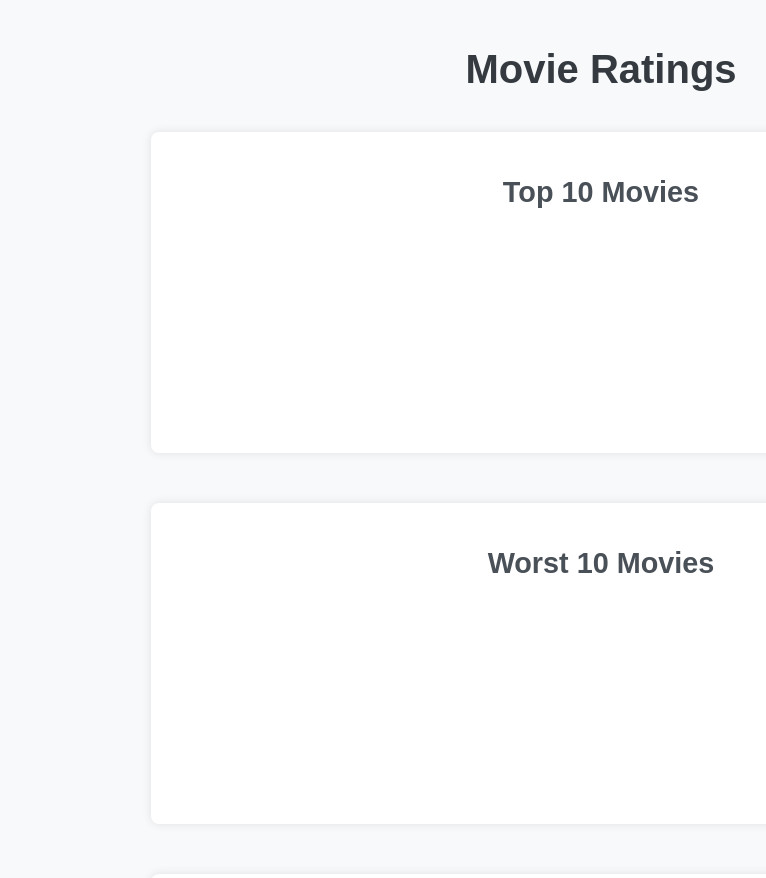
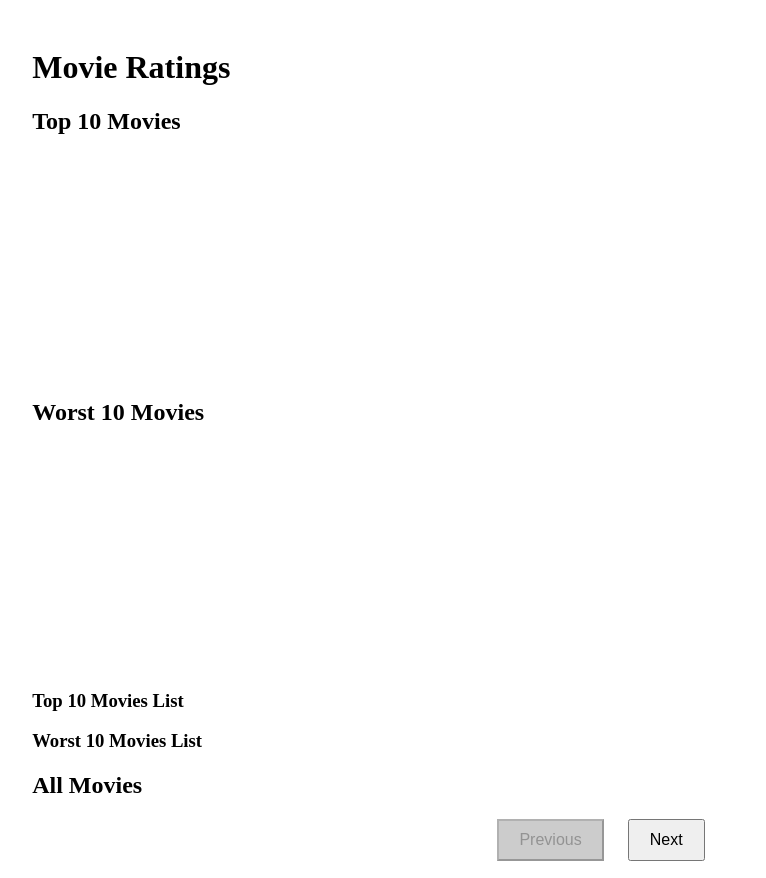
Before and after one commit to Vulpix254/2521.github.io, a plain HTML site: page index.html in a window 1280 px wide. Shown: the top 878 px of the page, without its empty margins (39-805 px from the left). Drawn offline with nearby package versions, Linux system fonts and the light colour scheme; no server answers.

Commit message:
Update styles.css

```diff
--- a/styles.css
+++ b/styles.css
@@ -1,70 +1,35 @@
-/* styles.css */
-
-/* General body styling */
-body {
-    font-family: Arial, sans-serif;
-    background-color: #f8f9fa;
-    color: #333;
-    margin: 0;
-    padding: 0;
-}
-
-/* Container for the entire content */
+/* General Container Styling */
 .container {
-    max-width: 900px;
+    width: 90%;
     margin: 0 auto;
     padding: 20px;
 }
 
-/* Styling for the main title */
-h1 {
-    text-align: center;
-    font-size: 2.5rem;
+/* Chart Container Styling */
+.chart-container {
     margin-bottom: 40px;
-    color: #343a40;
 }
 
-/* Styling for section titles */
-h2, h3 {
-    font-size: 1.8rem;
-    color: #495057;
-    margin-bottom: 20px;
+/* Pagination Controls Styling */
+#pagination-controls {
+    margin: 20px 0;
     text-align: center;
 }
 
-/* Chart container styling */
-.chart-container {
-    margin-bottom: 50px;
-    padding: 20px;
-    background-color: #ffffff;
-    border-radius: 8px;
-    box-shadow: 0 0 10px rgba(0, 0, 0, 0.1);
+#pagination-controls button {
+    padding: 10px 20px;
+    margin: 0 10px;
+    font-size: 16px;
+    cursor: pointer;
 }
 
-/* List container styling */
-.list-container {
-    margin-bottom: 40px;
-    padding: 20px;
-    background-color: #ffffff;
-    border-radius: 8px;
-    box-shadow: 0 0 10px rgba(0, 0, 0, 0.1);
+#pagination-controls button:disabled {
+    background-color: #ccc;
+    cursor: not-allowed;
 }
 
-/* List styling */
-ul {
-    list-style-type: none;
-    padding-left: 0;
+/* Chart Styling */
+canvas {
+    max-width: 100%;
+    height: auto;
 }
-
-li {
-    font-size: 1.2rem;
-    margin-bottom: 10px;
-    padding: 10px;
-    background-color: #e9ecef;
-    border-radius: 4px;
-}
-
-/* Highlighting the list items */
-li:nth-child(odd) {
-    background-color: #dee2e6;
-}
```
